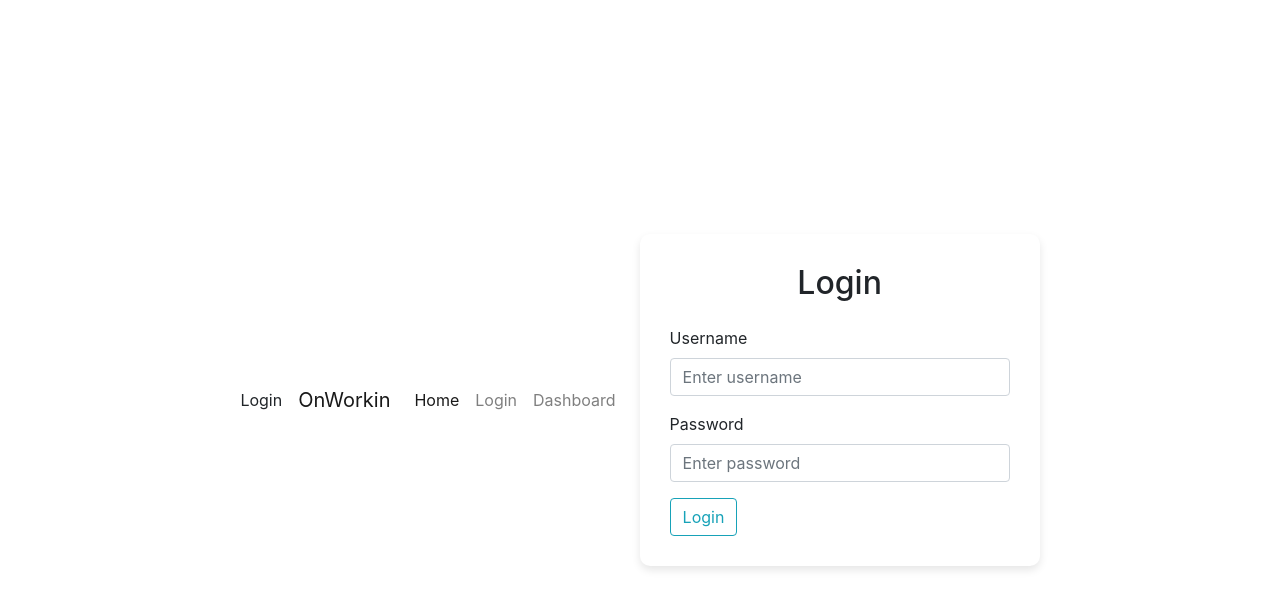
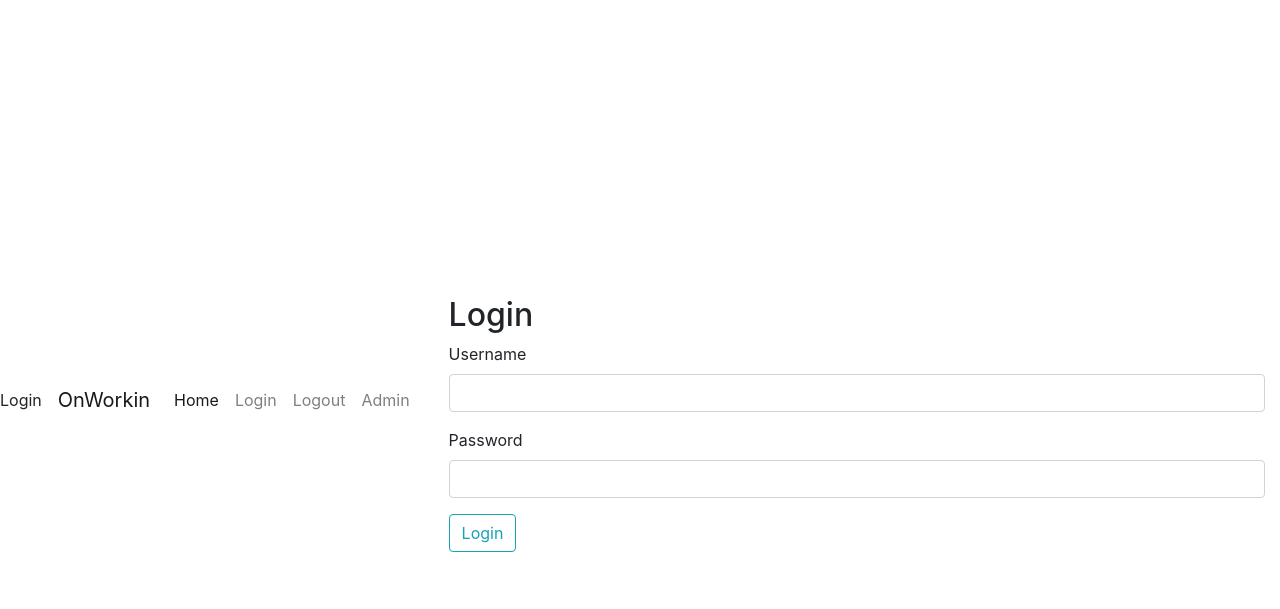
Before and after one commit to punit7-os/shoonya-setup, a Django app: page /tentothree/ in a window 1280 px wide. Shown: the top 609 px of the page. Run offline with Django 5.2, Linux system fonts and the light colour scheme; some libraries are stand-ins or nearby versions.

Commit message:
login And Logut System Workin Successfully

```diff
--- a/shoonyawork/shoonyawork/templates/base.html
+++ b/shoonyawork/shoonyawork/templates/base.html
@@ -18,6 +18,7 @@
 {% endblock style %}</style>
 
     <!-- Bootstrap CSS -->
+    <link href="https://cdn.jsdelivr.net/npm/bootstrap@5.3.0/dist/css/bootstrap.min.css" rel="stylesheet">
     <link href="https://stackpath.bootstrapcdn.com/bootstrap/4.5.2/css/bootstrap.min.css" rel="stylesheet">
 </head>
 <body>
@@ -37,7 +38,10 @@
                     <a class="nav-link" href="/tentothree/">Login</a>
                 </li>
                 <li class="nav-item">
-                    <a class="nav-link" href="/tentothree/dashboard">Dashboard</a>
+                    <a class="nav-link" href="/tentothree/logout">Logout</a>
+                </li>
+                <li class="nav-item">
+                    <a class="nav-link" href="/admin/">Admin</a>
                 </li>
 
 
--- a/shoonyawork/tentothree/templates/tentothree/login.html
+++ b/shoonyawork/tentothree/templates/tentothree/login.html
@@ -33,30 +33,47 @@
 
 {% block body %}
 
-    <div class="login-container">
-        <h2 class="text-center mb-4">Login</h2>
+<div class="container mt-5">
+    <h2>Login</h2>
 
-        {% if form.errors %}
-            <div class="alert alert-danger" role="alert">
-                Invalid username or password. Please try again.
+    <!-- Display error messages (Bootstrap alert) -->
+    {% if messages %}
+        {% for message in messages %}
+            <div class="alert alert-danger alert-dismissible fade show" role="alert">
+                {{ message }}
+                <button type="button" class="btn-close" data-bs-dismiss="alert" aria-label="Close"></button>
             </div>
+        {% endfor %}
     {% endif %}
 
-        <form method="POST">
+    <!-- Login Form -->
+    <form method="POST" action="{% url 'login' %}">
         {% csrf_token %}
         <div class="mb-3">
             <label for="username" class="form-label">Username</label>
-                <input type="text" class="form-control" id="username" name="username" placeholder="Enter username" required>
+            <input type="text" class="form-control" id="username" name="username" required>
         </div>
         <div class="mb-3">
             <label for="password" class="form-label">Password</label>
-                <input type="password" class="form-control" id="password" name="password" placeholder="Enter password" required>
+            <input type="password" class="form-control" id="password" name="password" required>
         </div>
-            <div class="d-grid">
         <button type="submit" class="btn btn-outline-info">Login</button>
-            </div>
     </form>
 </div>
+
+<!-- Bootstrap JS -->
+<script src="https://cdn.jsdelivr.net/npm/bootstrap@5.3.0/dist/js/bootstrap.bundle.min.js"></script>
+
+<!-- Auto-close alert after 5 seconds -->
+<script>
+    setTimeout(function() {
+        let alerts = document.querySelectorAll('.alert');
+        alerts.forEach(function(alert) {
+            let alertInstance = new bootstrap.Alert(alert);
+            alertInstance.close();
+        });
+    }, 5000);
+</script>
 
     <!-- Bootstrap JS (optional) -->
     <!-- <script src="https://cdn.jsdelivr.net/npm/bootstrap@5.3.0/dist/js/bootstrap.bundle.min.js"></script> -->
--- a/shoonyawork/tentothree/urls.py
+++ b/shoonyawork/tentothree/urls.py
@@ -5,6 +5,7 @@ from . import views
 urlpatterns = [
     path("", views.login_view, name="login"),
     path("dashboard", views.dashboard, name="dashboard"),
+    path('logout/', views.logout_view, name='logout'),
     # path('process_command/', process_command, name='process_command'),
     # path("tentothree/ajax/", views.tentothree_ajax_view, name="tentothree_ajax"),
 ]
--- a/shoonyawork/tentothree/views.py
+++ b/shoonyawork/tentothree/views.py
@@ -1,86 +1,3 @@
-# import subprocess
-# import os
-# from django.conf import settings
-# from django.shortcuts import render
-# from django.utils import timezone
-# from django.http import JsonResponse
-# import pytz
-
-
-# def dashboard(request):
-#     # Construct the script path
-#     script_path = os.path.join(settings.BASE_DIR, 'tentothree', 'scripts', 'hello.py')
-
-#     # Specify the full path to the Python executable
-#     # python_executable = r"C:\Users\punit\AppData\Local\Programs\Python\Python311\python.exe"
-
-#     try:
-#         # Run the script and capture the output
-#         result = subprocess.run(['python', script_path], capture_output=True, text=True, check=True)
-#         output = result.stdout
-#     except subprocess.CalledProcessError as e:
-#         output = f"Error: {e.stderr}"
-
-#     ist = timezone.now().astimezone(pytz.timezone('Asia/Kolkata'))
-
-#     # Format the timestamp as hhmmss ddmmyyyy
-#     timestamp = ist.strftime('%H:%M:%S %d/%m/%Y')
-#     context = {
-#         'console_output': output,
-#         'timestamp': timestamp,
-#     }
-#     # return render(request, 'dashboard.html', {'console_output': output})
-#     return render(request, 'dashboard.html', context)
-
-# # #
-# # # from django.shortcuts import render
-# # import pandas as pd
-
-# # def fetchdatadaily(request):
-# #     # Example DataFrame
-# #     # data = {
-# #     #     'Name': ['John', 'Anna', 'Peter', 'Linda'],
-# #     #     'Age': [28, 24, 35, 32],
-# #     #     'City': ['New York', 'Paris', 'Berlin', 'London']
-# #     # }
-
-# #     df = pd.DataFrame(data)
-
-# #     # Convert DataFrame to a list of dictionaries
-# #     df_records = df.to_dict(orient='records')
-
-# #     # Pass the data to the template
-# #     return render(request, 'index.html', {'df_records': df_records})
-
-# # import datetime
-
-# # def get_script_output(request):
-# #     script_path = os.path.join(settings.BASE_DIR, 'myapp', 'scripts', 'your_script.py')
-
-# #     try:
-# #         result = subprocess.run(['python3', script_path], capture_output=True, text=True, check=True)
-# #         output = result.stdout
-# #     except subprocess.CalledProcessError as e:
-# #         output = f"Script failed with error: {e.stderr}"
-
-# #     # Add a timestamp to the response to check if it refreshes
-# #     timestamp = datetime.datetime.now().strftime('%Y-%m-%d %H:%M:%S')
-
-# #     return JsonResponse({'output': output, 'timestamp': timestamp})
-# # from django.http import JsonResponse
-# # from django.utils import timezone
-
-# # def tentothree_ajax_view(request):
-# #     # Your logic to fetch or generate output and timestamp
-# #     output = "Updated script output here"  # Replace this with your actual logic
-# #     timestamp = timezone.now().strftime('%Y-%m-%d %H:%M:%S')  # Updated timestamp
-
-# #     # Return the data as a JSON response
-# #     return JsonResponse({
-# #         'output': output,
-# #         'timestamp': timestamp
-# #     })
-
 
 # new
 import os
@@ -135,8 +52,18 @@ def login_view(request):
 
         if user is not None:
             login(request, user)
-            return redirect('home')  # Change 'home' to the name of your homepage URL pattern
+            messages.success(request, 'You have successfully logged in.')
+            return redirect('dashboard')  # Change 'home' to the name of your homepage URL pattern
         else:
             messages.error(request, 'Invalid username or password.')
 
     return render(request, 'login.html')
+
+def home_view(request):
+    return render(request, 'home.html')
+
+from django.contrib.auth import logout
+
+def logout_view(request):
+    logout(request)
+    return redirect('login')  # Redirect to login page after logout
```
Also changed, not shown: shoonyawork/tentothree/templates/tentothree/dashboard.html (+23 -1 lines), shoonyawork/tentothree/templates/tentothree/home.html (added, +21 -0 lines), shoonyawork/db.sqlite3. Lines whose indentation alone changed are shown as unchanged.
